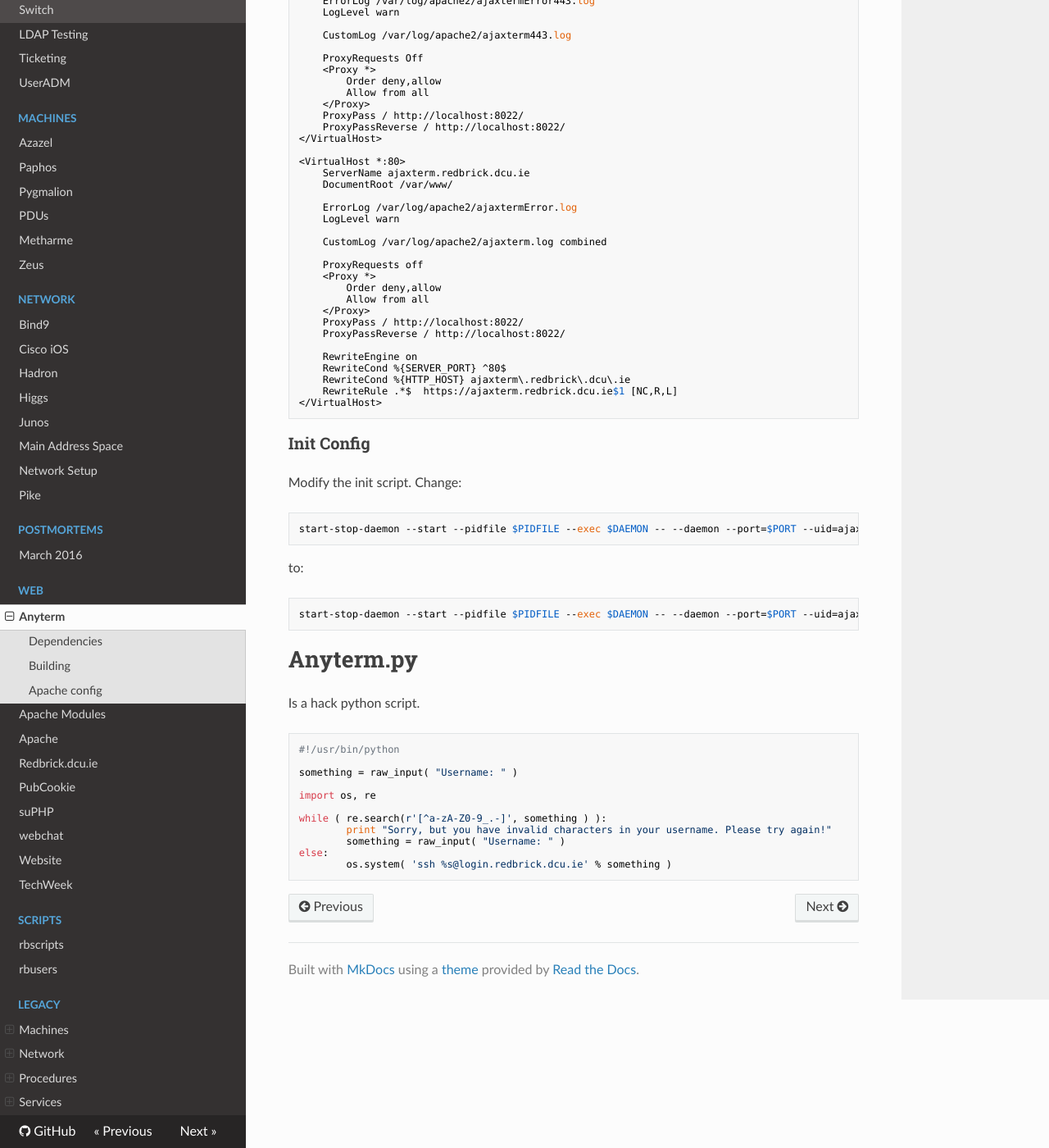
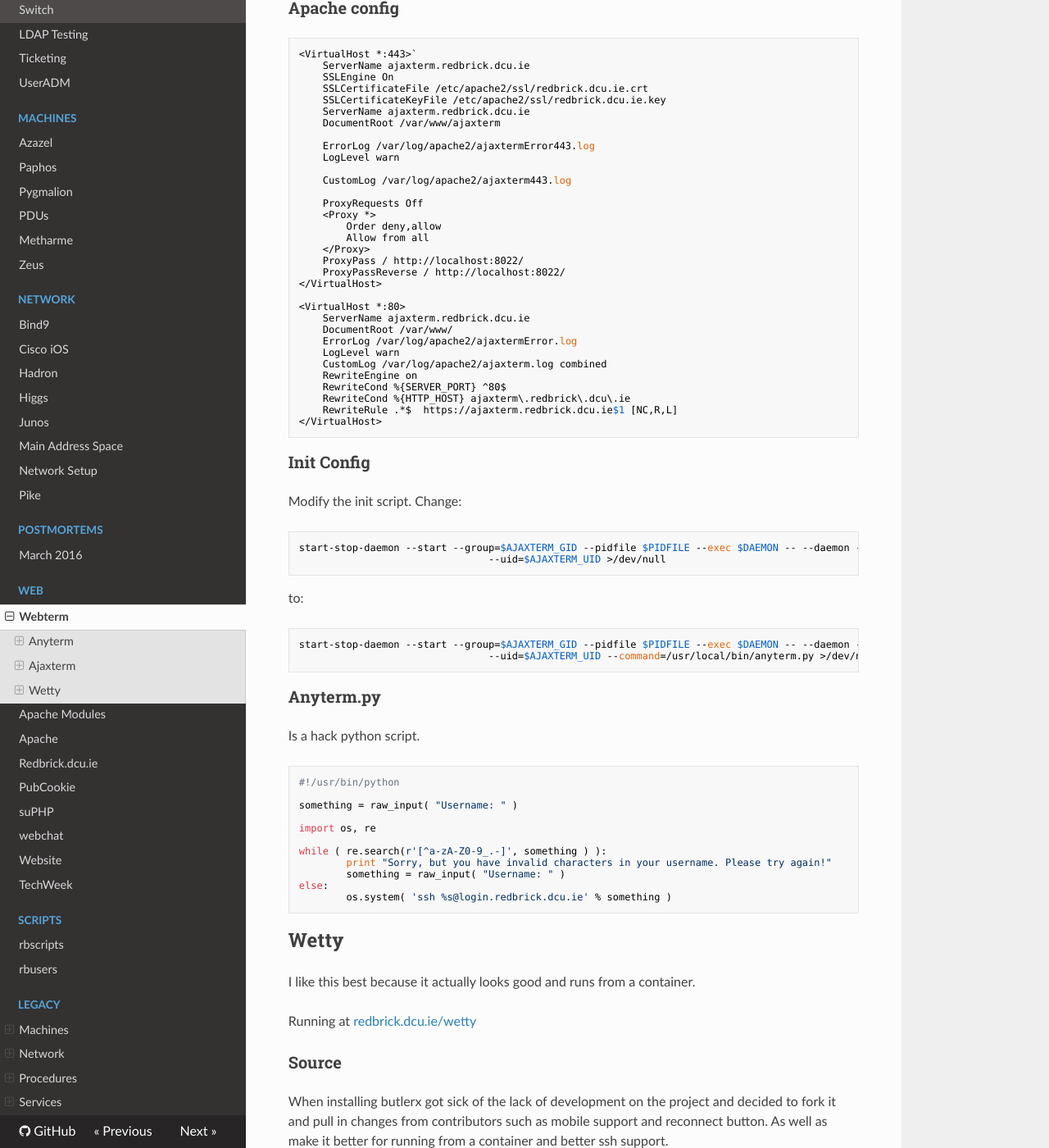
Before and after one commit to redbrick/docs-old, an MkDocs documentation site: the page built from docs/web/term.md, in a window 1280 px wide and 1400 px high, scrolled down 981 px. Shown: the whole window at 82% size. Built offline with MkDocs 1.6.1, drawn with Linux system fonts in a browser that asks for light colours; nearby versions of some CDN libraries; old or Windows-style settings are respelled for this version of MkDocs; some of the changed text lies outside the part shown.

Commit message:
add wetty and update ajaxterm (#51)

````diff
--- a/docs/web/anyterm.md
+++ b/docs/web/term.md
@@ -1,31 +1,39 @@
-# Anyterm
-`Anyterm` is a fucking heap of shite
+# Web terminal
+Redbrick runs multiple web terminal.
+  - [anyterm](#anyterm)
+  - [ajaxterm](#ajaxterm)
+  - [wetty](#wetty)
 
-## Dependencies
+## Anyterm
+`Anyterm` is a fucking heap of shite.
+
+Running at [anyterm.redbrick.dcu.ie](https://anyterm.redbrick.dcu.ie)
+
+### Dependencies
 Install `libboost-dev` and `zlib1g-dev` from `apt`
 
-## Building
+### Building
 The latest `anyterm` is 1.1.29 which is built from source and lives in
 `/opt/anyterm`. To compile it needs a patch to [SmtpClient.cc](https://github.com/gentoo/gentoo-portage-rsync-mirror/blob/master/www-apache/anyterm/files/anyterm-1.1.29-gcc-4.4.patch),
 then
-
 ```
 $ make
 $ make install
 ```
-
 There's an init script `/etc/init.d/anyterm` that runs anyterm on
 `localhost:7777`. The command `anyterm` runs is a python script that SSHes to
 `login.redbrick`.
 
-## Apache config
+### Apache config
 There's an apache vhost for anyterm on metharme to do https and proxy into the
 anyterm.
 
-# Ajaxterm
+## Ajaxterm
 I like this lots more, cause it's installed from apt.
 
-### apache config
+Running at [ajaxterm.redbrick.dcu.ie](https://ajaxterm.redbrick.dcu.ie)
+
+### Apache config
 
 ```
 <VirtualHost *:443>`
@@ -53,20 +61,9 @@ I like this lots more, cause it's installed from apt.
 <VirtualHost *:80>
 	ServerName ajaxterm.redbrick.dcu.ie
 	DocumentRoot /var/www/
-
 	ErrorLog /var/log/apache2/ajaxtermError.log
 	LogLevel warn
-
 	CustomLog /var/log/apache2/ajaxterm.log combined
-
-	ProxyRequests off
-	<Proxy *>
-		Order deny,allow
-		Allow from all
-	</Proxy>
-	ProxyPass / http://localhost:8022/
-	ProxyPassReverse / http://localhost:8022/
-
 	RewriteEngine on
 	RewriteCond %{SERVER_PORT} ^80$
 	RewriteCond %{HTTP_HOST} ajaxterm\.redbrick\.dcu\.ie
@@ -78,16 +75,16 @@ I like this lots more, cause it's installed from apt.
 Modify the init script. Change:
 
 ```
-start-stop-daemon --start --pidfile $PIDFILE --exec $DAEMON -- --daemon --port=$PORT --uid=ajaxterm >/dev/null || return 2
+start-stop-daemon --start --group=$AJAXTERM_GID --pidfile $PIDFILE --exec $DAEMON -- --daemon --port=$PORT --serverport=$SERVERPORT \
+                                --uid=$AJAXTERM_UID >/dev/null
+```
+to:
+```
+start-stop-daemon --start --group=$AJAXTERM_GID --pidfile $PIDFILE --exec $DAEMON -- --daemon --port=$PORT --serverport=$SERVERPORT \
+                                --uid=$AJAXTERM_UID --command=/usr/local/bin/anyterm.py >/dev/null
 ```
 
-to:
-
-```
-start-stop-daemon --start --pidfile $PIDFILE --exec $DAEMON -- --daemon --port=$PORT --uid=ajaxterm --command=/usr/local/bin/anyterm.py >/dev/null || return 2
-```
-
-# Anyterm.py
+### Anyterm.py
 Is a hack python script.
 
 ```
@@ -103,3 +100,24 @@ while ( re.search(r'[^a-zA-Z0-9_.-]', something ) ):
 else:
         os.system( 'ssh %s@login.redbrick.dcu.ie' % something )
 ```
+
+## Wetty
+I like this best because it actually looks good and runs from a container.
+
+Running at [redbrick.dcu.ie/wetty](https://redbrick.dcu.ie/wetty)
+
+### Source
+When installing butlerx got sick of the lack of development on the project and
+decided to fork it and pull in changes from contributors such as mobile support
+and reconnect button. As well as make it better for running from a container and
+better ssh support.
+
+His fork is on [github](https://github.com/butlerx/wetty)
+
+### Setup
+
+Specify the host to ssh to and the port to run on in the docker-compose file then just run
+```
+docker-compose up -d
+```
+Then just use apache to proxy to the port.
--- a/mkdocs.yml
+++ b/mkdocs.yml
@@ -76,7 +76,7 @@ pages:
   - Postmortems:
     - March 2016: postmortems/post_mortem_mar16.md
   - Web:
-    - Anyterm: web/anyterm.md
+    - Webterm: web/term.md
     - Apache Modules: web/apachemodules.md
     - Apache: web/apache24.md
     - Redbrick.dcu.ie: web/redbrick.dcu.ie.md
````
